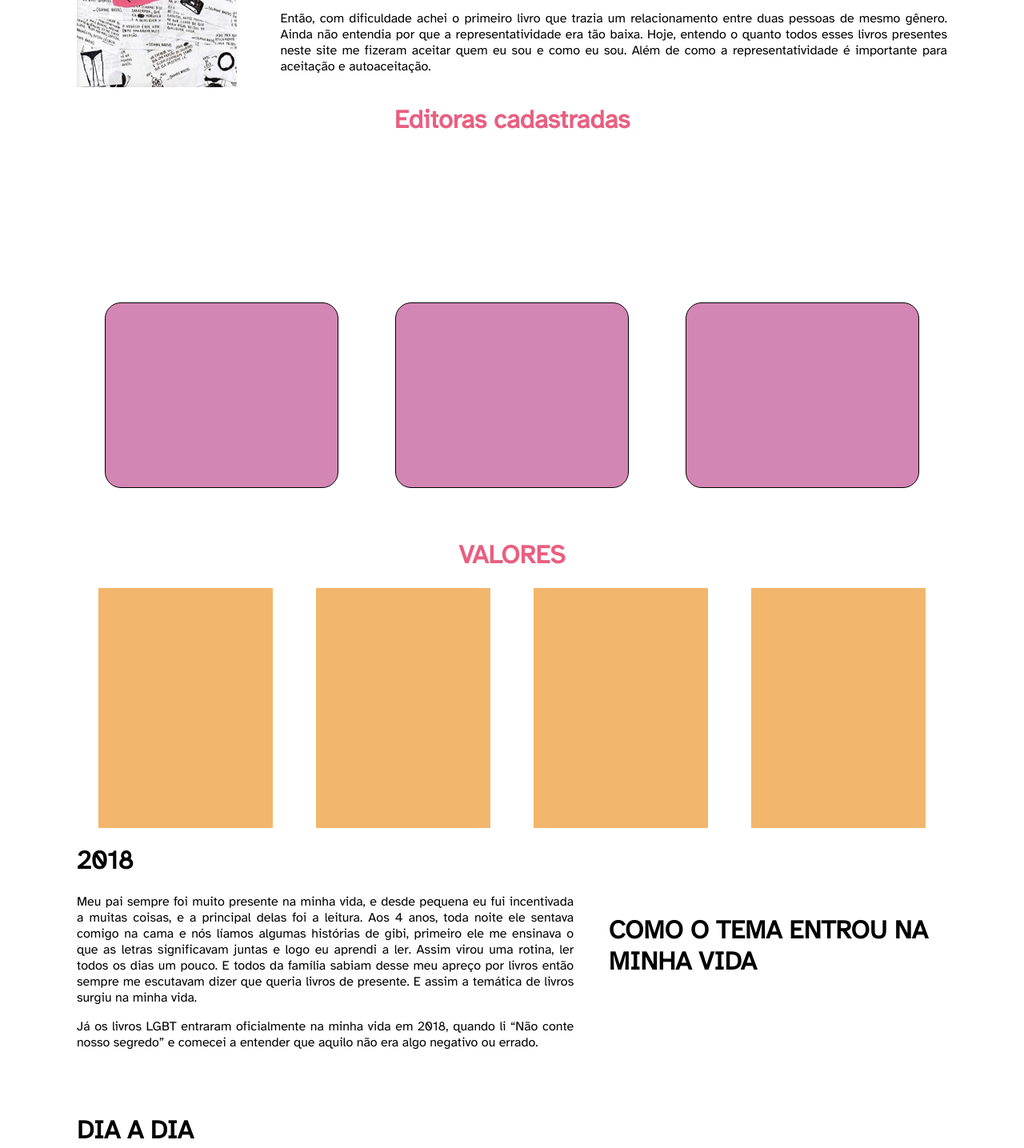
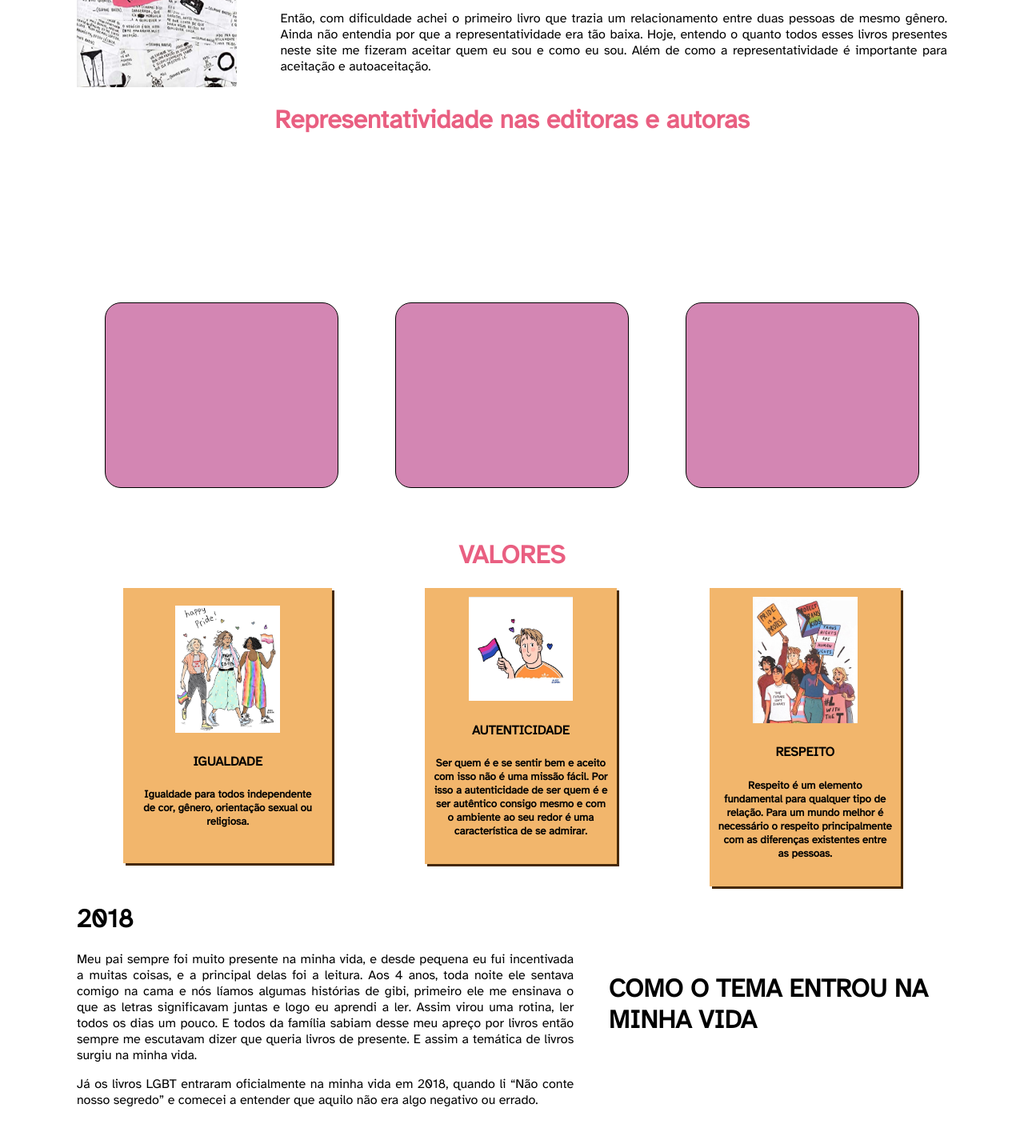
Before and after one commit to LarissaSonoda/book_pride, a website: page public/index.html in a window 1280 px wide. Shown: the part 840-2275 px from the top of the page at 80% size. Drawn offline with nearby package versions, Linux system fonts and the light colour scheme; no server answers.

Commit message:
finalizações visuais para a apresentação

```diff
--- a/public/css/style_home.css
+++ b/public/css/style_home.css
@@ -190,7 +190,8 @@ body {
 
 .card {
     width: 20%;
-    height: 300px;
+    height: fit-content;
+    box-shadow: 3px 3px 0px #462906;
     background-color: #F2B66C;
 }
 
@@ -320,3 +321,7 @@ footer img {
 #btn_inicio h4{
     margin: 0;
 }
+a{
+    text-decoration: none;
+    color: #fff
+}
--- a/public/index.html
+++ b/public/index.html
@@ -18,8 +18,8 @@
                 <li><a href="#sobre">Por que?</a></li>
                 <li><a href="#valores">Valores</a> </li>
                 <li><a href="#dia_a_dia">Dia a Dia</a> </li>
-                <li><a href="">Autoras</a> </li>
-                <li><a href="">Representatividade</a> </li>
+                <li><a href="#autoras">Autoras</a> </li>
+                <li><a href="#dashboard">Representatividade</a> </li>
                 <li><a href="livros.html">Livros</a> </li>
                 <div class="underbar"></div>
             </ul>
@@ -46,7 +46,7 @@
 
     <div id="dashboard">
         <div class="container">
-            <h1>Editoras cadastradas</h1>
+            <h1>Representatividade nas editoras e autoras</h1>
             <div class="graficos" style="display: flex;">
                 <div id="grafico" style="width: 70vw;">
                     <canvas id="editoras"></canvas>
@@ -69,10 +69,21 @@
         <div class="container">
             <h1 style="text-align: center; color:#E95F81">VALORES</h1>
             <div id="cards">
-                <div class="card"></div>
-                <div class="card"></div>
-                <div class="card"></div>
-                <div class="card"></div>
+                <div class="card" style="text-align: center; padding: 2%">
+                    <img src="img/igualdade.jpeg" style=" width: 60%; height: 67%;">
+                    <h4>IGUALDADE</h4>
+                    <h5>Igualdade para todos independente de cor, gênero, orientação sexual ou religiosa.</h5>
+                </div>
+                <div class="card" style="text-align: center; padding: 1%">
+                    <img src="img/individualidade.jpeg" style="width: 60%; height: 67%;">
+                    <h4>AUTENTICIDADE</h4>
+                    <h5>Ser quem é e se sentir bem e aceito com isso não é uma missão fácil. Por isso a autenticidade de  ser quem é e ser autêntico consigo mesmo e com o ambiente ao seu redor é uma característica de se admirar.</h5>
+                </div>
+                <div class="card" style="text-align: center; padding: 1%">
+                    <img src="img/respeito.jpeg" style="width: 60%; height: 67%;">
+                    <h4>RESPEITO</h4>
+                    <h5>Respeito é um elemento fundamental para qualquer tipo de relação. Para um mundo melhor é necessário o respeito principalmente com as diferenças existentes entre as pessoas.</h5>
+                </div>
             </div>
             <div class="texto_vida">
                 <div id="texto_1">
@@ -95,7 +106,10 @@
                 <div id="card_dia1">
                     <img src="img/image 5.png" style="width:90%">
                 </div>
-                <div id="card_dia2"></div>
+                <div id="card_dia2">
+                    <p style="text-align: justify; width: 80%;">Acredito que a leitura seja fundamental, que esteja presente no dia a dia de diversas maneiras. Principalemente no aprendizado, além de alimentar a criatividade e a imaginação. Dessa forma os livros estão inseridos no meu dia a dia, ao arranjar inspirações e aumentar meu vocabulário para as diversas situações do cotidiano.</p>
+
+                </div>
             </div>
             <div class="linha_dia">
                 <div id="card_dia2">
```
Also changed, not shown: public/banco de dados/Sua Alteza Real.txt (added, +13 -0 lines), public/img/igualdade.jpeg (renamed from public/img/Fxirmv0WwAAau8G.jpeg), public/img/igualdade.png (deleted), public/img/individualidade.jpeg (renamed from public/img/Fxirk-8acAAku6Q.jpeg), public/img/respeito.jpeg (renamed from public/img/Fxirmv1X0AA4HmU.jpeg).
